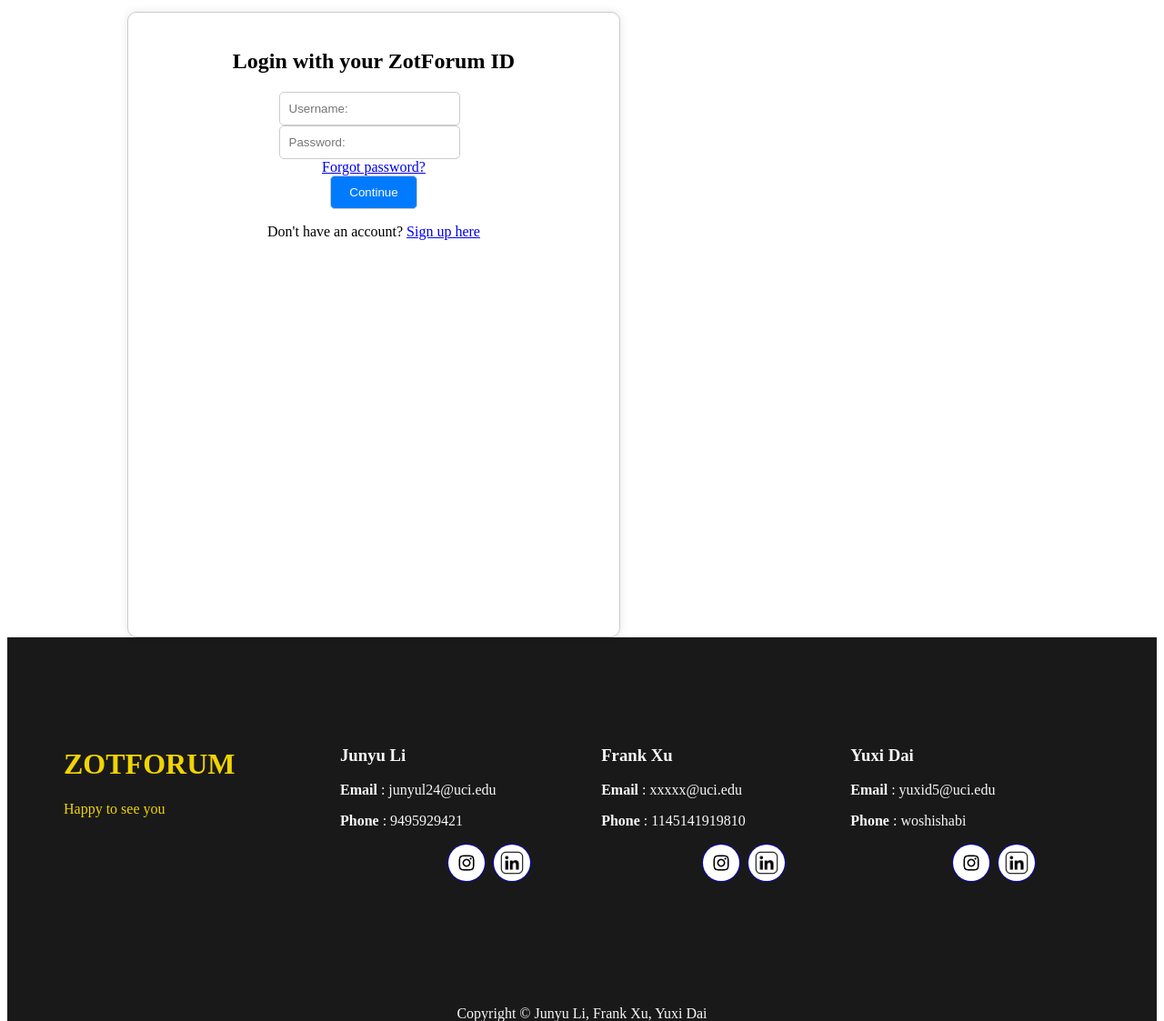
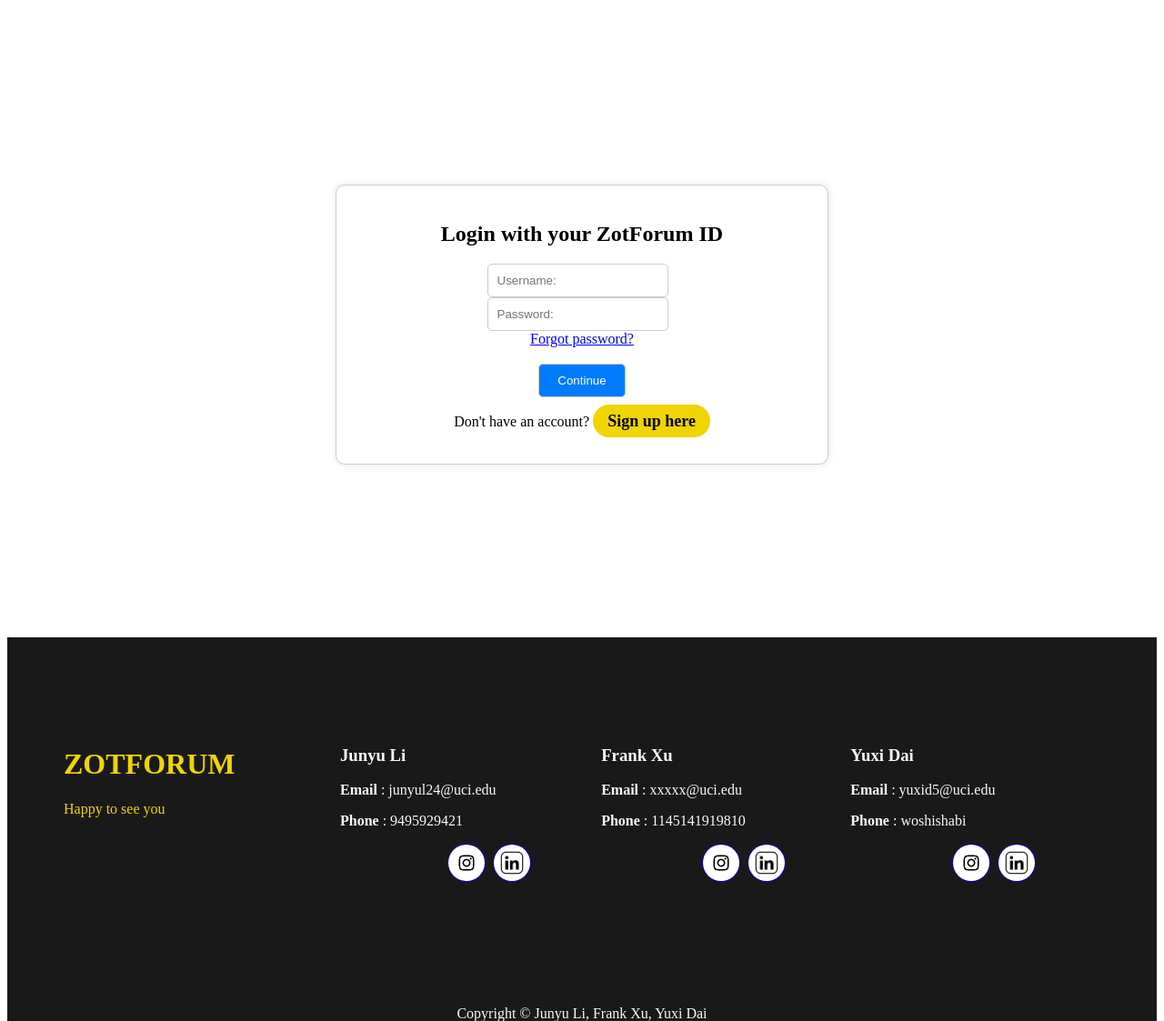
Before and after one commit to JunyuLi1/itTakesFour, a Flask app: page /login in a window 1280 px wide. Shown: the part 80-1203 px from the top of the page at 91% size. Run offline with Flask 3, Linux system fonts and the light colour scheme.

Commit message:
adjust login ui

```diff
--- a/app.py
+++ b/app.py
@@ -13,6 +13,7 @@ def login():
     #login function, store in global var user
     global user
     if request.method == 'POST':
+        print(request.form)
         name = request.form['username']
         pwd = request.form['password']
         user = User('168.235.86.101', name, pwd)
--- a/static/css/login.css
+++ b/static/css/login.css
@@ -1,13 +1,16 @@
-.container {
+.containerLogin {
     display: flex;
+    justify-content: center; /* 水平居中 */
+    align-items: center; /* 垂直居中 */
     height: 86vh;
     width: 90%; /* Adjust as needed */
     max-width: 1000px; /* Adjust as needed */
+    margin: 0 auto; /* 确保容器在页面中居中 */
 }
 
-.input_ui{
+.input_ui {
     width: 500px; /* 固定左侧部分的宽度 */
-    display:flex;
+    display: flex;
     flex-direction: column;
     background-color: #fff;
     border: 1px solid #ccc;
@@ -16,3 +19,18 @@
     box-shadow: 0 0 10px rgba(0, 0, 0, 0.1);
     text-align: center;
 }
+
+.signupclick{
+    color:#000;
+    text-decoration: none;
+    font-weight: 600;
+    font-size: 18px;
+    padding: 8px 16px;
+    transition: 300ms;
+    border-radius: 99px;
+    background-color: #f0d403;
+}
+
+.signupclick:hover{
+    background-color: rgba(0,0,0,0.2);
+}
--- a/templates/login.html
+++ b/templates/login.html
@@ -2,7 +2,7 @@
 
 {% block content %}
 
-<div class="container">
+<div class="containerLogin">
     <div class="input_ui">
         <form id="user_input" action="/login" method="post" class="input_part">
             <h1>Login with your ZotForum ID</h1>
@@ -12,9 +12,10 @@
             <br>
             <a href="\forgotpwd">Forgot password?</a>
             <br>
+            <br>
             <button type="submit" onclick="submitLoginForm()">Continue</button>
         </form>
-        <p>Don't have an account? <a href="\signUp">Sign up here</a></p>
+        <p>Don't have an account? <a href="\signUp" class="signupclick">Sign up here</a></p>
     </div>
 </div>
 
```
Also changed, not shown: README.md, static/js/login.js (line endings or trailing spaces).
